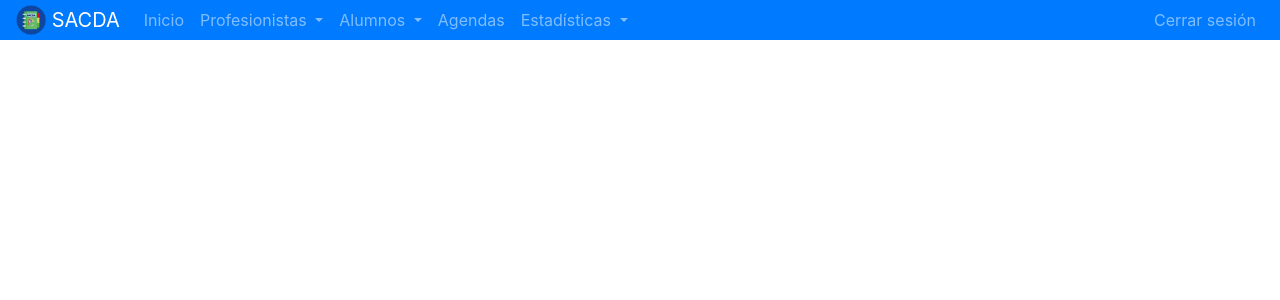
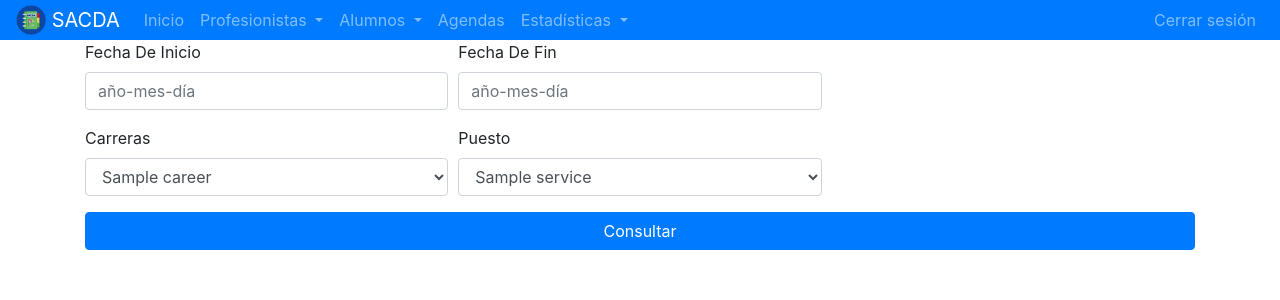
Before and after one commit to AntonHub00/sacda, a Flask app: template templates/admin/statistics_professionals.html in a window 1280 px wide. Shown: the top 300 px of the page. Run offline with Flask 2, Linux system fonts and the light colour scheme; the template is opened without the code that fills it: most values are stand-ins (such as "Sample title", 1, 10 or a date in 2020); some libraries are stand-ins or nearby versions.

Commit message:
Se terminaron las Querys de Estadisticas, seleccionando los datos de interes, haciendo los conteos, etc

```diff
--- a/app.py
+++ b/app.py
@@ -570,15 +570,24 @@ def admin_statistics_general():
 
         try:
             cur.execute(f'''
-                SELECT * FROM cita INNER JOIN estudiante ON cita.id_estudiante = estudiante.id INNER JOIN profesionista ON cita.id_profesionista = profesionista.id WHERE estudiante.carrera = (SELECT carrera.id FROM carrera WHERE carrera.descripcion = '{data['career']}') AND estudiante.genero = 'M' AND profesionista.puesto = (SELECT puesto.id FROM puesto WHERE puesto.descripcion = '{data['service']}') AND cita.fecha BETWEEN '{data['start_date']}' AND '{data['finish_date']}'
+                SELECT profesionista.id, profesionista.nombre, profesionista.primer_apellido, profesionista.segundo_apellido, puesto.descripcion, lugar.descripcion, profesionista.correo, profesionista.telefono, cita.fecha, carrera.descripcion FROM cita INNER JOIN estudiante ON cita.id_estudiante = estudiante.id INNER JOIN profesionista ON cita.id_profesionista = profesionista.id INNER JOIN carrera ON estudiante.carrera = carrera.id INNER JOIN lugar ON profesionista.lugar = lugar.id INNER JOIN puesto ON profesionista.puesto = puesto.id WHERE estudiante.carrera = (SELECT carrera.id FROM carrera WHERE carrera.descripcion = '{data['career']}') AND profesionista.puesto = (SELECT puesto.id FROM puesto WHERE puesto.descripcion = '{data['service']}') AND cita.fecha BETWEEN '{data['start_date']}' AND '{data['finish_date']}'
                 ''')
             query_data = cur.fetchall()
+
+            cur.execute(f'''
+                SELECT COUNT(distinct estudiante.id) FROM cita INNER JOIN estudiante ON cita.id_estudiante = estudiante.id INNER JOIN profesionista ON cita.id_profesionista = profesionista.id WHERE estudiante.carrera = (SELECT carrera.id FROM carrera WHERE carrera.descripcion = '{data['career']}') AND estudiante.genero = 'M' AND profesionista.puesto = (SELECT puesto.id FROM puesto WHERE puesto.descripcion = '{data['service']}') AND cita.fecha BETWEEN '{data['start_date']}' AND '{data['finish_date']}'
+                ''')
+            query_quantity_men = cur.fetchall()
+
+            cur.execute(f'''
+                SELECT COUNT(distinct estudiante.id) FROM cita INNER JOIN estudiante ON cita.id_estudiante = estudiante.id INNER JOIN profesionista ON cita.id_profesionista = profesionista.id WHERE estudiante.carrera = (SELECT carrera.id FROM carrera WHERE carrera.descripcion = '{data['career']}') AND estudiante.genero = 'F' AND profesionista.puesto = (SELECT puesto.id FROM puesto WHERE puesto.descripcion = '{data['service']}') AND cita.fecha BETWEEN '{data['start_date']}' AND '{data['finish_date']}'
+                ''')
+            query_quantity_women = cur.fetchall()
         except:
             return 'Hubo un problema al obtener la información de la base de datos'
 
         #return render_template('admin/statistics_general_view.html', active = 'admin_statistics_general', query_data = query_data)
-
-        return 'Alumno: ' + str(query_data[0][3])
+        return 'Fecha de la cita: ' + str(query_data[0][8]) + ', Carrera: ' + str(query_data[0][9]) + ', Profesionista: RFC: ' + str(query_data[0][0]) + ' ,Nombre: ' + str(query_data[0][1]) + ', Apeído Paterno: ' + str(query_data[0][2]) + ', Apeído Materno: ' + str(query_data[0][3]) + ', Puesto: ' + str(query_data[0][4]) + ', Lugar: ' + str(query_data[0][5]) + ', Correo: ' + str(query_data[0][6]) + ', Teléfono: ' + str(query_data[0][7]) + ', Fecha: ' + str(query_data[0][8]) + ', Cantidad de hombres: ' + str(query_quantity_men[0][0]) + ', Cantidad de mujeres: ' + str(query_quantity_women[0][0])
 
     try:
         cur.execute(''' SELECT * FROM carrera''')
@@ -590,10 +599,46 @@ def admin_statistics_general():
 
     return render_template('admin/statistics_general.html', active = 'admin_statistics', r_service = r_service, r_career = r_career)
 
-@app.route('/administrador/estadisticas/profesionistas')
+@app.route('/administrador/estadisticas/profesionistas', methods = ['GET', 'POST'])
 @requires_access_level_and_session(roles['admin'])
 def admin_statistics_professionals():
-    return render_template('admin/statistics_professionals.html', active = 'admin_statistics')
+    if request.method == 'POST':
+        data = {}
+
+        data['start_date'] = request.form['start_date']
+        data['finish_date'] = request.form['finish_date']
+        data['career'] = request.form['career']
+        data['service'] = request.form['service']
+
+        try:
+            cur.execute(f'''
+                SELECT profesionista.id, profesionista.nombre, profesionista.primer_apellido, profesionista.segundo_apellido, puesto.descripcion, lugar.descripcion, profesionista.correo, profesionista.telefono, cita.fecha, carrera.descripcion FROM cita INNER JOIN estudiante ON cita.id_estudiante = estudiante.id INNER JOIN profesionista ON cita.id_profesionista = profesionista.id INNER JOIN carrera ON estudiante.carrera = carrera.id INNER JOIN lugar ON profesionista.lugar = lugar.id INNER JOIN puesto ON profesionista.puesto = puesto.id WHERE estudiante.carrera = (SELECT carrera.id FROM carrera WHERE carrera.descripcion = '{data['career']}') AND profesionista.puesto = (SELECT puesto.id FROM puesto WHERE puesto.descripcion = '{data['service']}') AND cita.fecha BETWEEN '{data['start_date']}' AND '{data['finish_date']}'
+                ''')
+            query_data = cur.fetchall()
+
+            cur.execute(f'''
+                SELECT COUNT(distinct estudiante.id) FROM cita INNER JOIN estudiante ON cita.id_estudiante = estudiante.id INNER JOIN profesionista ON cita.id_profesionista = profesionista.id WHERE estudiante.carrera = (SELECT carrera.id FROM carrera WHERE carrera.descripcion = '{data['career']}') AND estudiante.genero = 'M' AND profesionista.puesto = (SELECT puesto.id FROM puesto WHERE puesto.descripcion = '{data['service']}') AND cita.fecha BETWEEN '{data['start_date']}' AND '{data['finish_date']}'
+                ''')
+            query_quantity_men = cur.fetchall()
+
+            cur.execute(f'''
+                SELECT COUNT(distinct estudiante.id) FROM cita INNER JOIN estudiante ON cita.id_estudiante = estudiante.id INNER JOIN profesionista ON cita.id_profesionista = profesionista.id WHERE estudiante.carrera = (SELECT carrera.id FROM carrera WHERE carrera.descripcion = '{data['career']}') AND estudiante.genero = 'F' AND profesionista.puesto = (SELECT puesto.id FROM puesto WHERE puesto.descripcion = '{data['service']}') AND cita.fecha BETWEEN '{data['start_date']}' AND '{data['finish_date']}'
+                ''')
+            query_quantity_women = cur.fetchall()
+        except:
+            return 'Hubo un problema al obtener la información de la base de datos'
+
+        #return render_template('admin/statistics_general_view.html', active = 'admin_statistics_general', query_data = query_data)
+        return 'Fecha de la cita: ' + str(query_data[0][8]) + ', Carrera: ' + str(query_data[0][9]) + ', Profesionista: RFC: ' + str(query_data[0][0]) + ' ,Nombre: ' + str(query_data[0][1]) + ', Apeído Paterno: ' + str(query_data[0][2]) + ', Apeído Materno: ' + str(query_data[0][3]) + ', Puesto: ' + str(query_data[0][4]) + ', Lugar: ' + str(query_data[0][5]) + ', Correo: ' + str(query_data[0][6]) + ', Teléfono: ' + str(query_data[0][7]) + ', Fecha: ' + str(query_data[0][8]) + ', Cantidad de hombres: ' + str(query_quantity_men[0][0]) + ', Cantidad de mujeres: ' + str(query_quantity_women[0][0])
+
+    try:
+        cur.execute(''' SELECT * FROM carrera''')
+        r_career = cur.fetchall()
+        cur.execute(''' SELECT * FROM puesto''')
+        r_service = cur.fetchall()
+    except:
+        return 'Hubo un problema al obtener la información de la base de datos'
+    return render_template('admin/statistics_professionals.html', active = 'admin_statistics', r_service = r_service, r_career = r_career)
 
 @app.route('/administrador/estadisticas/canalizaciones')
 @requires_access_level_and_session(roles['admin'])
--- a/templates/admin/statistics_professionals.html
+++ b/templates/admin/statistics_professionals.html
@@ -1,5 +1,39 @@
 {% extends 'admin/navbar.html' %}
 
 {% block title %}
-Estadísitcas de profesionistas
+Estadísticas De Profesionistas
 {% endblock title %}
+
+{% block content %}
+<form method="POST" action="{{ url_for('admin_statistics_professionals') }}">
+  <div class="form-row">
+    <div class="form-group col-md-4">
+      <label for="start_date">Fecha De Inicio</label>
+      <input type="text" class="form-control" id="start_date" name="start_date" placeholder="año-mes-día" maxlength="10">
+    </div>
+    <div class="form-group col-md-4">
+      <label for="finish_date">Fecha De Fin</label>
+      <input type="text" class="form-control" id="finish_date" name="finish_date" placeholder="año-mes-día" maxlength="10">
+    </div>
+  </div>
+  <div class="form-row">
+    <div class="form-group col-md-4">
+      <label for="career">Carreras</label>
+      <select id="career" name="career" class="form-control">
+        {% for career in r_career %}
+          <option selected>{{ career[1] }}</option>
+        {% endfor %}
+      </select>
+    </div>
+    <div class="form-group col-md-4">
+      <label for="service">Puesto</label>
+      <select id="service" name="service" class="form-control">
+        {% for service in r_service %}
+          <option selected>{{ service[1] }}</option>
+        {% endfor %}
+      </select>
+    </div>
+  </div>
+  <button type="submit" class="btn btn-primary btn-block">Consultar</button>
+</form>
+{% endblock content %}
```
